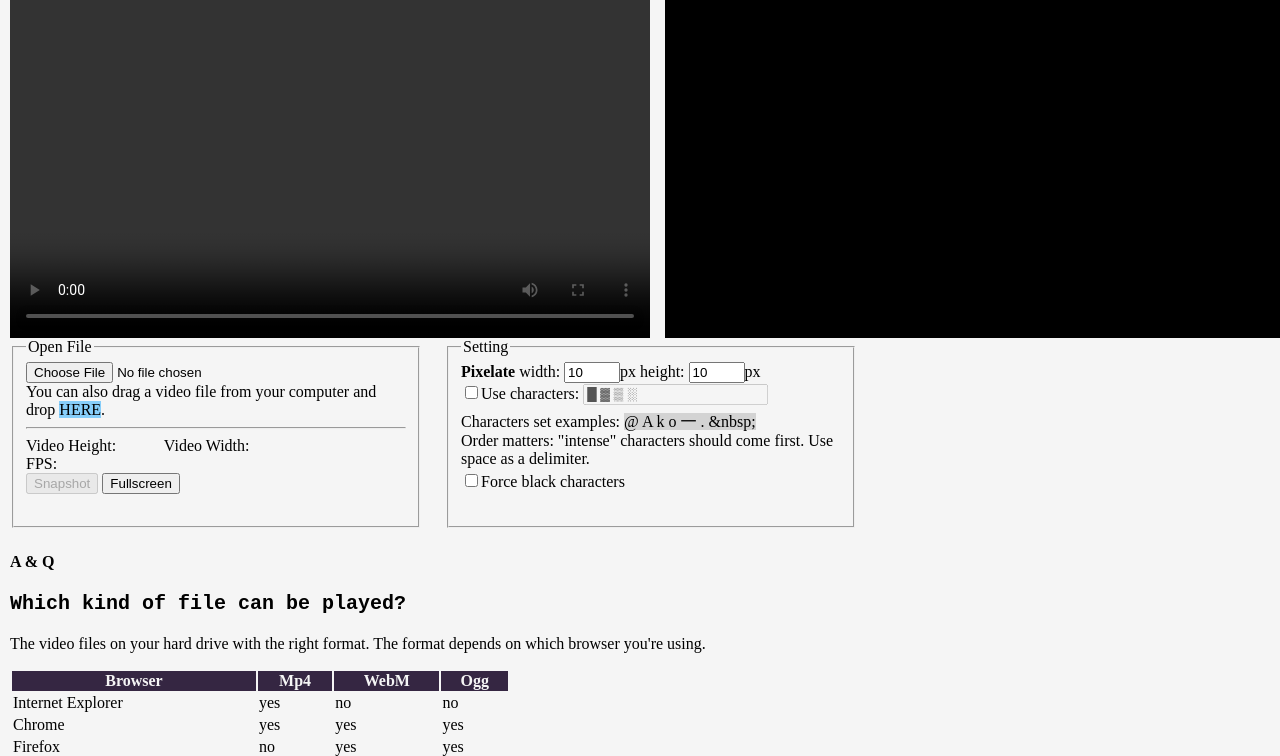
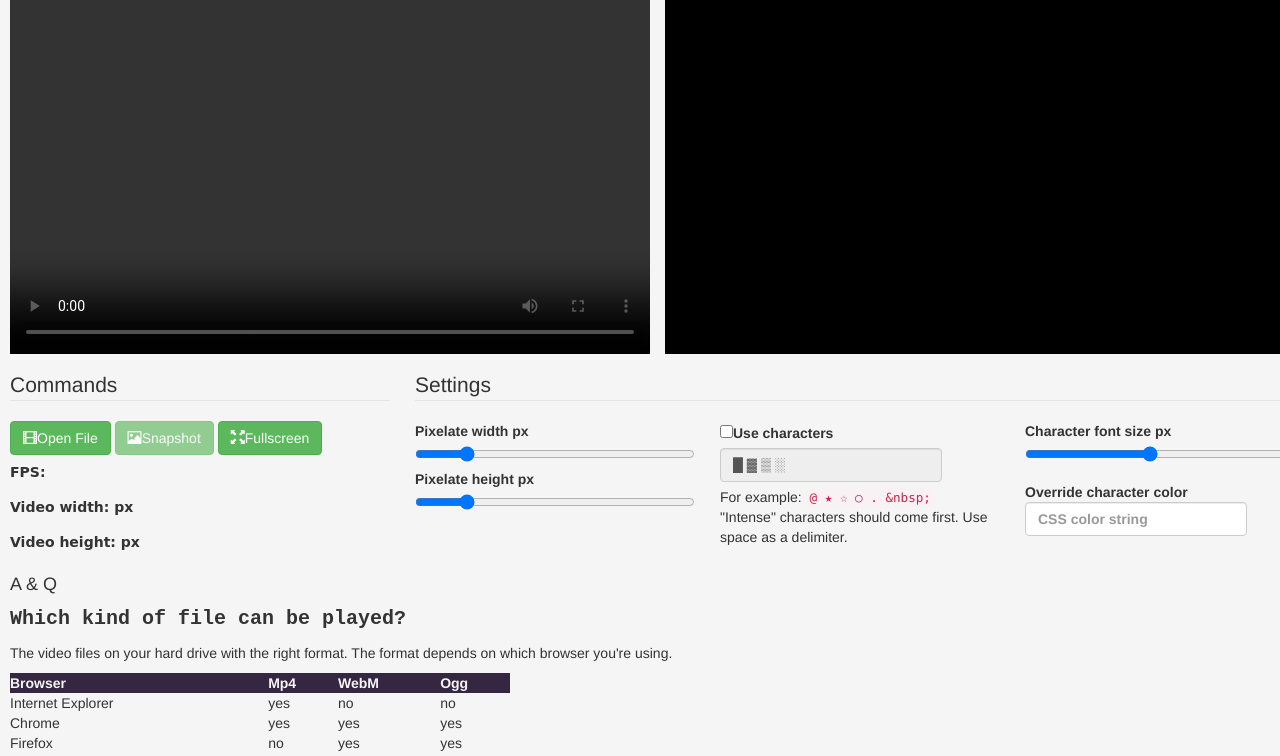
Before and after one commit to Xinkai/HTML5-Character-Player, a plain HTML site: page index.html in a window 1280 px wide. Shown: the part 89-845 px from the top of the page. Drawn offline with nearby package versions, Linux system fonts and the light colour scheme; a script that the page names is missing.

Commit message:
beautify UI font-size, character color now configurable

```diff
--- a/index.css
+++ b/index.css
@@ -1,4 +1,5 @@
 @charset "utf-8";
+
 .clearfix:after {
      visibility: hidden;
      display: block;
@@ -18,15 +19,21 @@ body {
     padding: 0;
     background: darkseagreen;
 }
-h2 {
-    margin-top: 0;
+
+#status {
+    font-family: cursive;
+    font-weight: bold;
+    height: 100%;
+    line-height: 35px;
 }
+
 #wrapper {
-    width: 1295px;
+    width: 1315px;
     margin: 0 auto;
     padding: 20px 10px;
     background-color: whitesmoke;
 }
+
 #native_player, #character_player {
     background: black;
 }
@@ -35,13 +42,65 @@ fieldset {
     float: left;
     width: 380px;
     margin-right: 25px;
-    height: 170px;
+}
+
+#settings {
+    margin-right: 0;
+    width: 890px;
+}
+
+.setting-group {
+    float: left;
+    width: 280px;
+}
+
+.setting-group:not(:last-of-type) {
+    margin-right: 25px;
+}
+
+.setting-group input[type='range'] {
+    width: 100%;
+}
+
+.slider_label:not(:first-of-type) {
+    margin-top: 7px;
+}
+
+#file_open_wrapper {
+    position: relative;
+}
+
+#file_open_wrapper > input {
+    opacity: 0;
+    height: 100%;
+    width: 100%;
+    z-index: 9999999;
+    position: absolute;
+    top: 0;
+    left: 0;
 }
 
 p.question {
     font-family: monospace;
     font-size: 20px;
     font-weight: bold;
+}
+
+.video_player_container {
+    width: 640px;
+    height: 360px;
+    float: left;
+    background: black;
+    margin-right: 15px;
+    text-align: center;
+}
+#character_player_container {
+    margin-right: 0;
+}
+
+#tabs {
+    clear: both;
+    margin-top: 16px;
 }
 
 #browser_video_format {
@@ -52,15 +111,3 @@ p.question {
     background: #352642;
     color: whitesmoke;
 }
-
-div.video_player_container {
-    width: 640px;
-    height: 360px;
-    float: left;
-    background: black;
-    margin-right: 15px;
-    text-align: center;
-}
-#character_player_container {
-    margin-right: 0;
-}
--- a/index.html
+++ b/index.html
@@ -1,8 +1,9 @@
 <!DOCTYPE html>
-<html>
+<html lang="en">
 <head>
     <meta http-equiv="Content-Type" content="text/html; charset=UTF-8">
     <title>HTML5 Character Player</title>
+    <link href="http://netdna.bootstrapcdn.com/bootstrap/3.0.0/css/bootstrap.min.css" rel="stylesheet">
     <link rel="stylesheet" href="index.css" />
     <script src="player.js"></script>
     <script src="index.js"></script>
@@ -12,7 +13,9 @@
 </head>
 <body>
 <div id="wrapper">
+
 <h2>HTML5 Character Player</h2>
+
 <div id="native_player_container" class="video_player_container">
     <video id="native_player" autoplay controls loop width="640" height="360"></video>
 </div>
@@ -20,30 +23,62 @@
     <canvas id="character_player" width="640" height="360"></canvas>
 </div>
 
-<section class="clearfix" style="clear: both">
+<section id="tabs" class="clearfix">
     <fieldset>
-        <legend>Open File</legend>
-        <input type="file" id="input_file_open" accept="video/*" /><br />
-        You can also drag a video file from your computer and drop <span style="background: lightskyblue">HERE</span>.
-        <hr />
-        Video Height: <span id="video_height"></span>&nbsp;&nbsp;&nbsp;&nbsp;&nbsp;&nbsp;&nbsp;&nbsp;&nbsp;&nbsp;
-        Video Width: <span id="video_width"></span><br />
-        FPS: <span id="fps"></span><br />
-        <button type="button" id="btn_snapshot" disabled>Snapshot</button>
-        <button type="button" id="btn_fullscreen">Fullscreen</button>
+        <legend>Commands</legend>
+        <div id="file_open_wrapper" class="btn btn-success"><i class="glyphicon glyphicon-film"></i>Open File
+            <input type="file" id="input_file_open" accept="video/*" />
+        </div>
+        <button type="button" id="btn_snapshot" disabled class="btn btn-success"><i class="glyphicon glyphicon-picture"></i>Snapshot</button>
+        <button type="button" id="btn_fullscreen" class="btn btn-success"><i class="glyphicon glyphicon-fullscreen"></i>Fullscreen</button>
+        <div id="status">
+            FPS: <span id="fps"></span><br />
+            Video width: <span id="video_width"></span> px<br />
+            Video height: <span id="video_height"></span> px<br />
+        </div>
+
     </fieldset>
-    <fieldset>
-        <legend>Setting</legend>
-        <strong>Pixelate</strong>
-        width: <input type="number" id="input_pixelate_width" value="10" min="2" max="50" />px
-        height: <input type="number" id="input_pixelate_height" value="10" min="2" max="50" />px<br />
-        <label><input type="checkbox" id="input_use_character" />Use characters:</label>
-        <input type="text" id="input_character_set" value="&#9608; &#9619; &#9618; &#9617; &nbsp;" disabled /><br />
-        <p style="margin: 3px 0">
-            Characters set examples: <span style="background:lightgrey">@ A k o 一 . &amp;nbsp;</span><br />
-            Order matters: "intense" characters should come first. Use space as a delimiter.
-        </p>
-        <label><input type="checkbox" id="input_force_black" />Force black characters</label>
+    <fieldset id="settings">
+        <legend>Settings</legend>
+        <form role="form">
+            <div class="setting-group clearfix">
+                <div class="slider_label">
+                    <label for="input_pixelate_width" class="control-label">Pixelate width</label>
+                    <label for="input_pixelate_width">
+                        <span id="pixelate_width"></span> px
+                    </label>
+                </div>
+                <input type="range" id="input_pixelate_width" value="10" min="2" max="50" />
+
+                <div class="slider_label">
+                    <label for="input_pixelate_height" class="control-label">
+                        Pixelate height <span id="pixelate_height"></span> px
+                    </label>
+                    <div>
+                        <input type="range" id="input_pixelate_height" value="10" min="2" max="50" />
+                    </div>
+                </div>
+            </div>
+            <div class="setting-group clearfix">
+                <label><input type="checkbox" id="input_use_character" />Use characters</label>
+                <label>
+                    <input type="text" id="input_character_set" class="form-control" value="&#9608; &#9619; &#9618; &#9617; &nbsp;" disabled />
+                </label>
+                <p class="help_text">
+                    For example: <code>@ ★ ☆ ○ . &amp;nbsp;</code><br />
+                    "Intense" characters should come first. Use space as a delimiter.
+                </p>
+            </div>
+            <div class="setting-group clearfix">
+                <div class="slider_label">
+                    <label for="input_character_font_size">Character font size <span id="character_font_size"></span> px</label>
+                    <input type="range" id="input_character_font_size" value="10" min="2" max="20" />
+                </div>
+                <br />
+                <label>Override character color<br />
+                <input type="text" id="input_character_color" class="form-control" placeholder="CSS color string" /></label>
+            </div>
+        </form>
     </fieldset>
 </section>
 <article id="AnQ">
```
Also changed, not shown: 2 other files.
